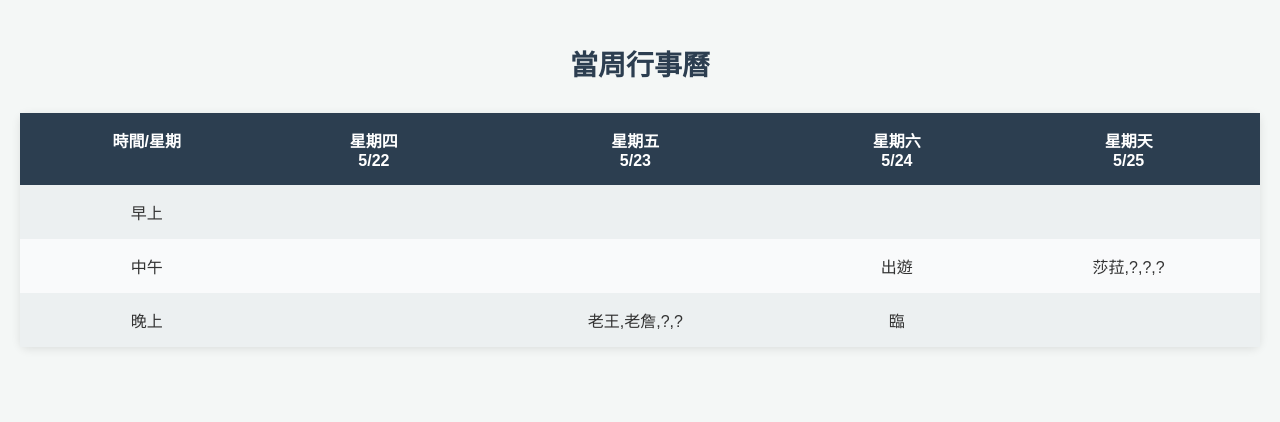
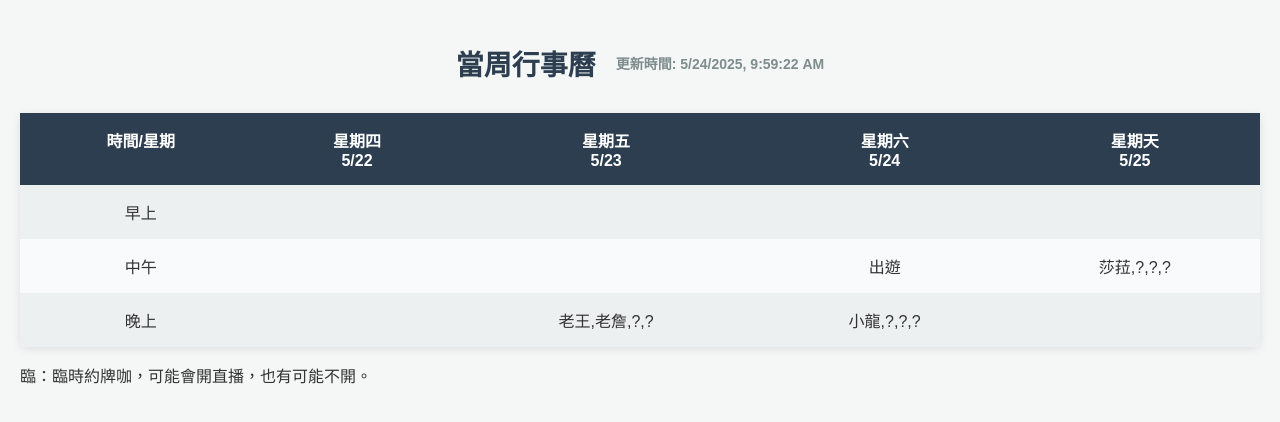
Before and after one commit to WEI-TSUNG-CHAN/wei-tsung-chan.github.io, a plain HTML site: page iCalendar/calendar.html in a window 1280 px wide. Drawn offline with Linux system fonts and the light colour scheme.

Commit message:
調整內容

```diff
--- a/iCalendar/calendar.html
+++ b/iCalendar/calendar.html
@@ -18,6 +18,15 @@
             color: #2c3e50;
             font-size: 28px;
             margin-bottom: 30px;
+            display: flex;
+            justify-content: center;
+            align-items: center;
+        }
+
+        .update-time {
+            font-size: 14px;
+            color: #7f8c8d;
+            margin-left: 20px;
         }
 
         table {
@@ -74,7 +83,10 @@
     </style>
 </head>
 <body>
-    <h2>當周行事曆</h2>
+    <h2>
+        當周行事曆
+        <span id="update-time" class="update-time"></span>
+    </h2>
     <table>
         <thead>
             <tr>
@@ -96,7 +108,7 @@
             <tr>
                 <td>中午</td>
                 <td><div class="content"></div></td>
-                    <td><div class="content"></div></td>
+                <td><div class="content"></div></td>
                 <td><div class="content"></div>出遊</td>
                 <td><div class="content"></div>莎菈,?,?,?</td>
             </tr>
@@ -104,12 +116,12 @@
                 <td>晚上</td>
                 <td><div class="content"></div></td>
                 <td><div class="content"></div>老王,老詹,?,?</td>
-                <td><div class="content"></div>臨</td>
+                <td><div class="content"></div>小龍,?,?,?</td>
                 <td><div class="content"></div></td>
             </tr>
         </tbody>
     </table>
-
+    <p>臨：臨時約牌咖，可能會開直播，也有可能不開。</p>
     <script>
         function formatDate(date) {
             const month = date.getMonth() + 1; // 月是從0開始的，所以需要加1
@@ -140,7 +152,15 @@
             document.getElementById('sun').innerHTML = `星期天<br>${weekDates[6]}`;
         }
 
+        // 顯示檔案的最後更新時間
+        function displayUpdateTime() {
+            const updateTime = new Date(document.lastModified);  // 取得最後修改時間
+            const formattedUpdateTime = updateTime.toLocaleString();  // 格式化為可讀時間
+            document.getElementById('update-time').innerText = `更新時間: ${formattedUpdateTime}`;
+        }
+
         populateCalendar();
+        displayUpdateTime();
     </script>
 </body>
 </html>
```
